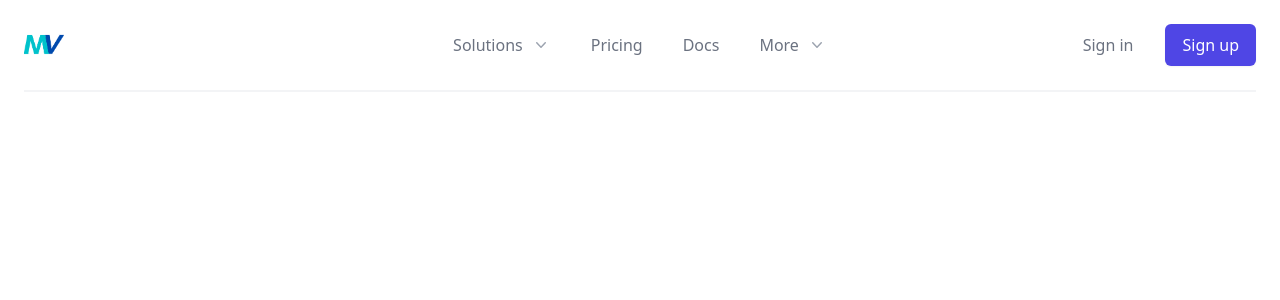
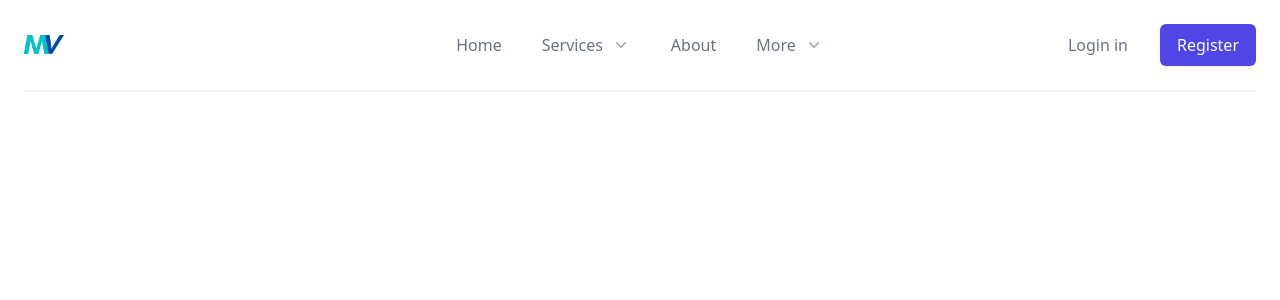
Before and after one commit to DrasticCoder/ModernVate, a React (Create React App) app: page / in a window 1280 px wide. Shown: the top 300 px of the page. Built offline with nearby package versions, Linux system fonts and the light colour scheme.

Commit message:
Create Navbar component

```diff
--- a/src/components/Nav.jsx
+++ b/src/components/Nav.jsx
@@ -18,7 +18,7 @@ import {
 import Logo from '../inventory/modernvate-blue.png';
 import { ChevronDownIcon } from '@heroicons/react/20/solid'
 
-const solutions = [
+const Services = [
     {
         name: 'Analytics',
         description: 'Get a better understanding of where your traffic is coming from.',
@@ -27,7 +27,7 @@ const solutions = [
     },
     {
         name: 'Engagement',
-        description: 'Speak directly to your customers in a more meaningful way.',
+        description: 'Connect directly to your customers in a more meaningful way.',
         href: '#',
         icon: CursorArrowRaysIcon,
     },
@@ -87,7 +87,7 @@ export default function Example() {
                 <div className="flex items-center justify-between border-b-2 border-gray-100 py-6 md:justify-start md:space-x-10">
                     <div className="flex justify-start lg:w-0 lg:flex-1">
                         <a href="#">
-                            <span className="sr-only">Your Company</span>
+                            <span className="sr-only">ModernVate</span>
                             <img
                                 className="h-8 w-auto sm:h-10"
                                 src={Logo}
@@ -102,6 +102,11 @@ export default function Example() {
                         </Popover.Button>
                     </div>
                     <Popover.Group as="nav" className="hidden space-x-10 md:flex">
+
+                        <a href="#" className="text-base font-medium text-gray-500 hover:text-gray-900">
+                            Home
+                        </a>
+
                         <Popover className="relative">
                             {({ open }) => (
                                 <>
@@ -111,7 +116,7 @@ export default function Example() {
                                             'group inline-flex items-center rounded-md bg-white text-base font-medium hover:text-gray-900 focus:outline-none focus:ring-2 focus:ring-indigo-500 focus:ring-offset-2'
                                         )}
                                     >
-                                        <span>Solutions</span>
+                                        <span>Services</span>
                                         <ChevronDownIcon
                                             className={classNames(
                                                 open ? 'text-gray-600' : 'text-gray-400',
@@ -133,7 +138,7 @@ export default function Example() {
                                         <Popover.Panel className="absolute z-10 -ml-4 mt-3 w-screen max-w-md transform px-2 sm:px-0 lg:left-1/2 lg:ml-0 lg:-translate-x-1/2">
                                             <div className="overflow-hidden rounded-lg shadow-lg ring-1 ring-black ring-opacity-5">
                                                 <div className="relative grid gap-6 bg-white px-5 py-6 sm:gap-8 sm:p-8">
-                                                    {solutions.map((item) => (
+                                                    {Services.map((item) => (
                                                         <a
                                                             key={item.name}
                                                             href={item.href}
@@ -168,10 +173,7 @@ export default function Example() {
                         </Popover>
 
                         <a href="#" className="text-base font-medium text-gray-500 hover:text-gray-900">
-                            Pricing
-                        </a>
-                        <a href="#" className="text-base font-medium text-gray-500 hover:text-gray-900">
-                            Docs
+                            About
                         </a>
 
                         <Popover className="relative">
@@ -247,14 +249,14 @@ export default function Example() {
                         </Popover>
                     </Popover.Group>
                     <div className="hidden items-center justify-end md:flex md:flex-1 lg:w-0">
-                        <a href="#" className="whitespace-nowrap text-base font-medium text-gray-500 hover:text-gray-900">
-                            Sign in
+                        <a href="#" className="whitespace-nowrap text-base font-medium text-gray-500 hover:text-indigo-900">
+                            Login in
                         </a>
                         <a
                             href="#"
                             className="ml-8 inline-flex items-center justify-center whitespace-nowrap rounded-md border border-transparent bg-indigo-600 px-4 py-2 text-base font-medium text-white shadow-sm hover:bg-indigo-700"
                         >
-                            Sign up
+                            Register
                         </a>
                     </div>
                 </div>
@@ -276,7 +278,7 @@ export default function Example() {
                                 <div>
                                     <img
                                         className="h-8 w-auto"
-                                        src="https://tailwindui.com/img/logos/mark.svg?color=indigo&shade=600"
+                                        src={Logo}
                                         alt="Your Company"
                                     />
                                 </div>
@@ -289,7 +291,7 @@ export default function Example() {
                             </div>
                             <div className="mt-6">
                                 <nav className="grid gap-y-8">
-                                    {solutions.map((item) => (
+                                    {Services.map((item) => (
                                         <a
                                             key={item.name}
                                             href={item.href}
@@ -309,7 +311,7 @@ export default function Example() {
                                 </a>
 
                                 <a href="#" className="text-base font-medium text-gray-900 hover:text-gray-700">
-                                    Docs
+                                    About
                                 </a>
                                 {resources.map((item) => (
                                     <a
```
Also changed, not shown: src/inventory/homepage.png (added).
